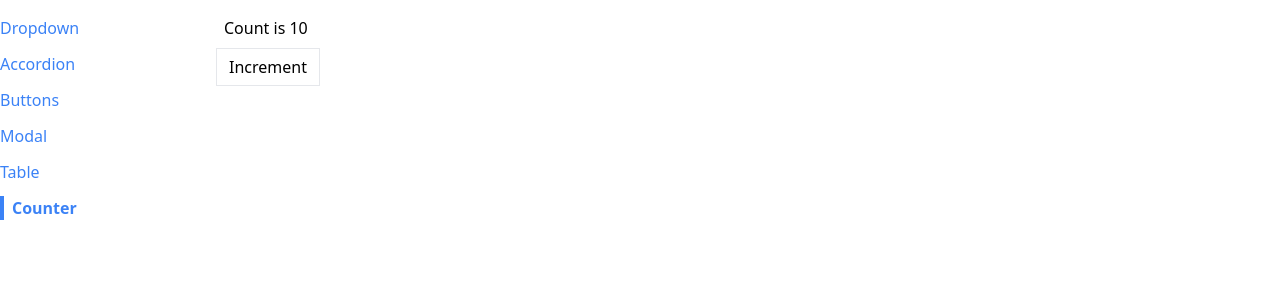
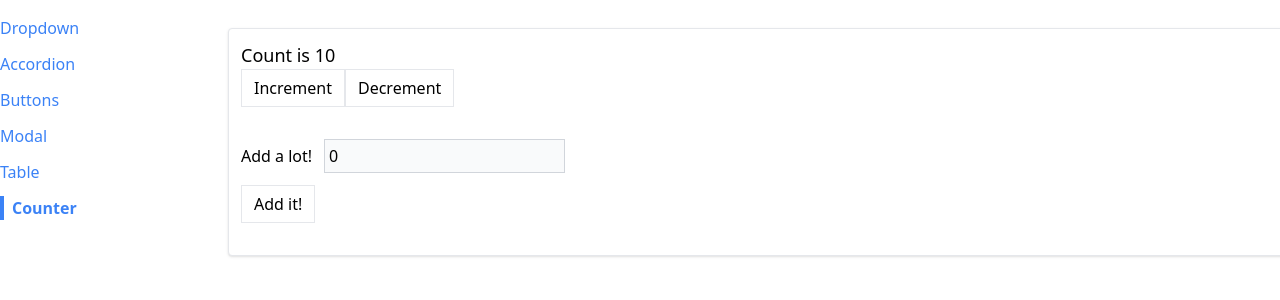
Before and after one commit to berkesasa/React-basiccomponents, a React (Create React App) app: page /counter in a window 1280 px wide. Shown: the top 300 px of the page. Built offline with nearby package versions, Linux system fonts and the light colour scheme.

Commit message:
updated CounterPage

```diff
--- a/src/pages/CounterPage.js
+++ b/src/pages/CounterPage.js
@@ -1,16 +1,43 @@
+import { useState } from 'react'
 import Button from '../components/Button'
-import useCounter from "../hooks/use-counter";
+import Panel from '../components/Panel'
 
+function CounterPage({ initialCount }) {
 
-function CounterPage({initialCount}) {
+    const [count, setCount] = useState(initialCount);
+    const [valueToAdd, setValueToAdd] = useState(0);
 
-    const {count, increment} = useCounter(initialCount);
+    const increment = () => {
+        setCount(count + 1)
+    }
+
+    const decrement = () => {
+        setCount(count - 1)
+    }
+
+    const handleChange = (event) => {
+        const value = event.target.value
+
+        console.log(value);
+    }
 
     return (
-        <div>
-            <h1 className='mb-2 pl-2'>Count is {count}</h1>
-            <Button onClick={increment}>Increment</Button>
-        </div>
+        <Panel className="m-3">
+            <h1 className='text-lg'>Count is {count}</h1>
+            <div className='flex flex-row'>
+                <Button onClick={increment}>Increment</Button>
+                <Button onClick={decrement}>Decrement</Button>
+            </div>
+            <form>
+                <label>Add a lot!</label>
+                <input
+                    value={valueToAdd}
+                    onChange={handleChange}
+                    type="number"
+                    className='p-1 m-3 bg-gray-50 border border-gray-300' />
+                <Button>Add it!</Button>
+            </form>
+        </Panel>
     )
 }
 
```
